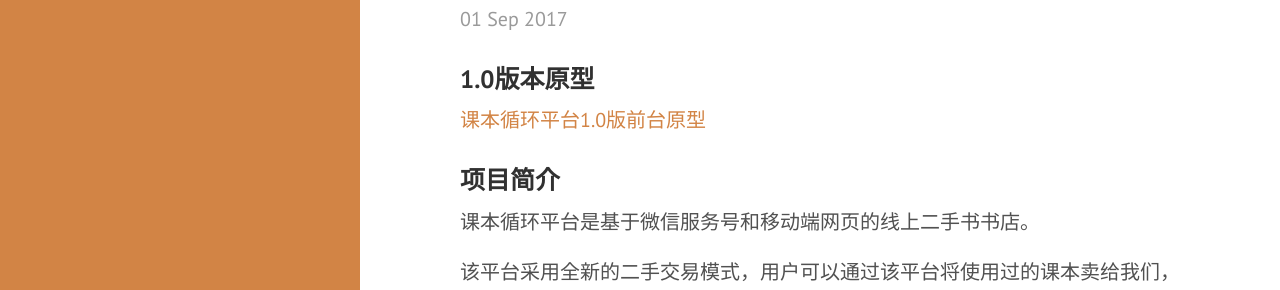
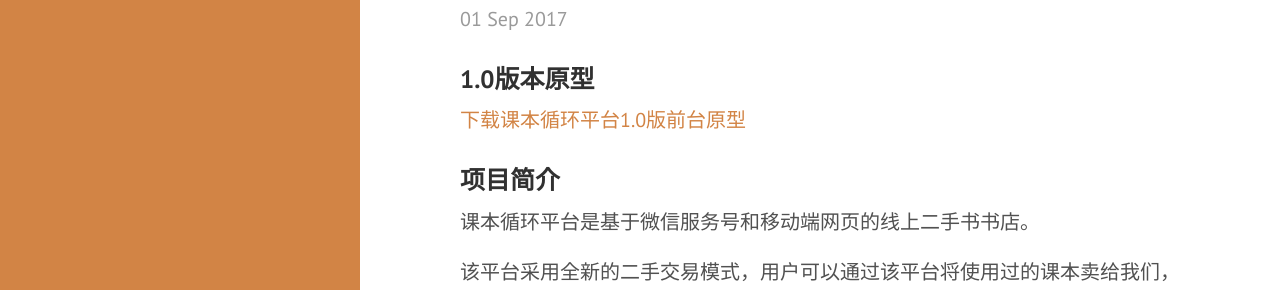
Before and after one commit to yehan-xiao/yehan-xiao.github.io, a Jekyll site: the page built from _posts/2017-09-01-Book-Recycling-Platform.md, in a window 1280 px wide and 995 px high. Shown: the part 126-416 px from the top of the window. Built offline with Jekyll 4.4.1, drawn with Linux system fonts in a browser that asks for light colours.

Commit message:
Update prototype

```diff
--- a/_posts/2017-09-01-Book-Recycling-Platform.md
+++ b/_posts/2017-09-01-Book-Recycling-Platform.md
@@ -3,7 +3,8 @@
 title: 课本循环平台
 ---
 ### 1.0版本原型
-[课本循环平台1.0版前台原型](http://osvz68mjl.bkt.clouddn.com/%E8%AF%BE%E6%9C%AC%E5%BE%AA%E7%8E%AF%E5%B9%B3%E5%8F%B0%E5%8E%9F%E5%9E%8B2.docx)
+[下载课本循环平台1.0版前台原型](http://osvz68mjl.bkt.clouddn.com/%E8%AF%BE%E6%9C%AC%E5%BE%AA%E7%8E%AF%E5%B9%B3%E5%8F%B0%E5%8E%9F%E5%9E%8B-%E8%82%96%E6%99%94%E6%99%97.docx)
+
 
 ### 项目简介
 
```
